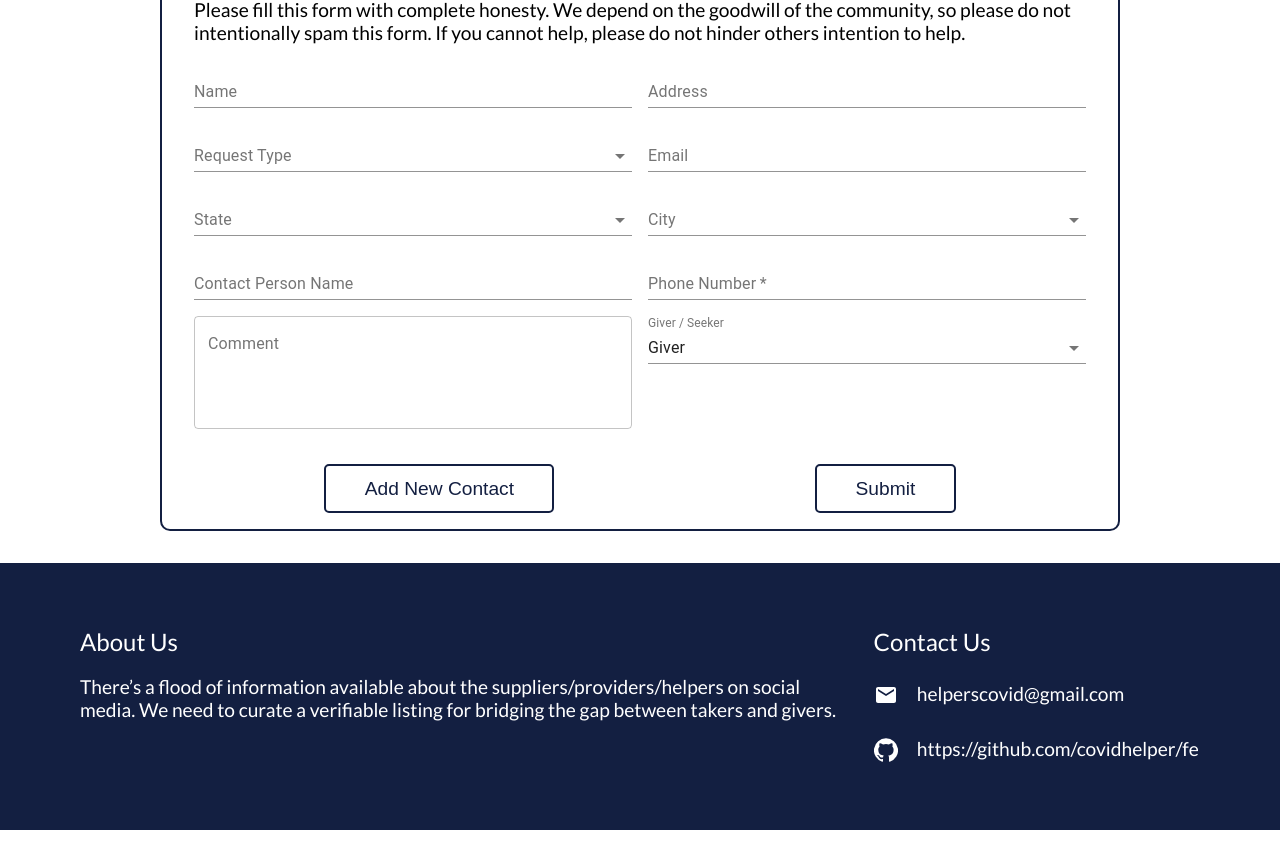
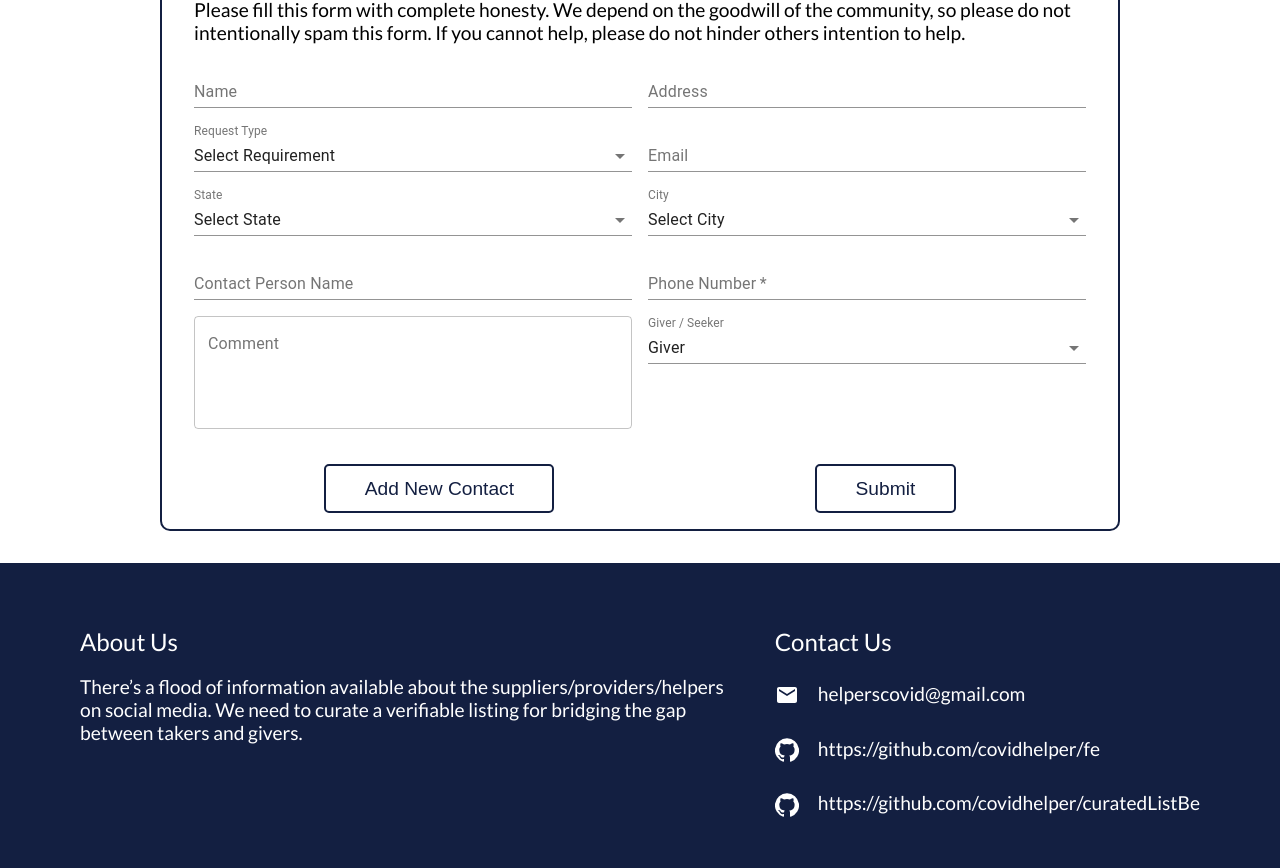
Before and after one commit to covidhelper/fe, a React (Create React App) app: page /contribute in a window 1280 px wide. Shown: the part 220-1088 px from the top of the page. Before the commit the page ends 1050 px from the top, so only its background shows below. Built offline with nearby package versions, Linux system fonts and the light colour scheme.

Commit message:
minor changes

```diff
--- a/src/assets/scss/index.scss
+++ b/src/assets/scss/index.scss
@@ -38,8 +38,7 @@ button {
   cursor: pointer;
   transition: all 250ms ease-in-out;
 
-  &:hover,
-  &:focus {
+  &:hover {
     outline: none;
     background-color: $dark-blue;
     color: $white;
--- a/src/components/Card/Card.js
+++ b/src/components/Card/Card.js
@@ -1,20 +1,25 @@
 import { Box, CircularProgress, Typography } from '@material-ui/core';
 import { Send } from '@material-ui/icons';
-import React, { useState } from 'react';
+import React, { useEffect, useState } from 'react';
 import { useLocation } from 'react-router-dom';
 import service from '../../utils/axiosConfig';
 import { FORM_FILL_STRUCTURED } from '../../utils/config';
 import CustomAlert from '../CustomAlert/CustomAlert';
 
 const Card = ({ name, email, phone, comment, state, city, requestType, address, uuid, rating, totalCount, isLink }) => {
-    const location = useLocation()
-
-    const [cardOpen, setCardOpen] = useState(true)
     const [alert, setAlert] = useState({
         isOpen: false,
         message: '',
         type: 'error'
     })
+
+    useEffect(() => {
+        if(alert.isOpen){
+            setTimeout(() => setAlert({...alert, isOpen: false}), 4000)
+        }
+    }, [alert.isOpen])
+
+    const [openModal, setOpenModal] = useState(false)
 
     const onVerifySubmit = e => {
         e.preventDefault()
@@ -26,17 +31,20 @@ const Card = ({ name, email, phone, comment, state, city, requestType, address,
         service.post(FORM_FILL_STRUCTURED+"/action", payload)
         .then(res => {
             if(res.data.success){
+                console.log("This was successful");
                 setAlert({
+                    ...alert,
+                    message: 'Data has been updated!',
+                    type: 'success',
                     isOpen: true,
-                    message: 'Data has been updated!',
-                    type: 'success'
                 })
             }
             else{
                 setAlert({
+                    ...alert,
+                    message: res.data.message,
+                    type: 'error',
                     isOpen: true,
-                    message: res.data.message,
-                    type: 'error'
                 })
             }
         })
@@ -100,7 +108,7 @@ const Card = ({ name, email, phone, comment, state, city, requestType, address,
             <div className="arrows">
                 <div className="vote">
                     <Box position="relative" display="inline-flex">
-                        <CircularProgress variant="determinate" value={(rating/5) * 100} size={50} />
+                        <CircularProgress variant="determinate" value={100} size={50} />
                         <Box
                             top={0}
                             left={0}
@@ -111,11 +119,13 @@ const Card = ({ name, email, phone, comment, state, city, requestType, address,
                             alignItems="center"
                             justifyContent="center"
                         >
-                            <Typography variant="caption" component="div" color="textSecondary">{(rating/5) / 100}</Typography>
+                            <Typography variant="caption" component="div" style={{fontSize: '20px'}} color="primary">{rating ? rating : 0}</Typography>
                         </Box>
                     </Box>
                     <div className="review">
-                        {totalCount} reviews
+                        <button className="btn" onClick={onShareLink}>
+                            {totalCount ? totalCount : 0} reviews
+                        </button>
                     </div>
                     <div className="share">
                         <button className="btn" onClick={onShareLink}>
@@ -126,18 +136,14 @@ const Card = ({ name, email, phone, comment, state, city, requestType, address,
                 </div>
             </div>
         </div>
-        {
-            cardOpen &&
         <div className="bottomRow">
             <form>
                 <button name="Verify" className="btn" onClick={onVerifySubmit}>Verify</button>
                 <button name="OutOfStock" className="btn" onClick={onVerifySubmit}>Out of Stock</button>
                 <button name="Unanswered" className="btn" onClick={onVerifySubmit}>Unanswered</button>
                 <button name="Report" className="btn" onClick={onVerifySubmit}>Report</button>
-                    <button name="date" className="btn" onClick={onVerifySubmit}>Next Available Date</button>
             </form>
         </div>
-        }
         {
             alert.isOpen &&
             <CustomAlert
--- a/src/components/Dropdowns/City.js
+++ b/src/components/Dropdowns/City.js
@@ -4,7 +4,7 @@ import city from '../../utils/in.json'
 
 const City = props => {
     const [cities, setCities] = useState(null)
-    const [selectedValue, setSelectedValue] = useState('')
+    const [selectedValue, setSelectedValue] = useState("")
 
     useEffect(() => {
         let arr = []
@@ -22,17 +22,19 @@ const City = props => {
 
     return (
         <FormControl>
-            <InputLabel id="city-label" required={props.required}>City</InputLabel>
+            <InputLabel shrink id="city-label" required={props.required}>City</InputLabel>
             <Select
                 required={props.required}
                 labelId="city-label"
                 id="city"
                 value={selectedValue}
                 onChange={onCityChange}
+                displayEmpty
             >
-            {
-                cities && cities.map(c => <MenuItem key={c} value={c}>{c}</MenuItem>)
-            }
+                <MenuItem value="" disabled>Select City</MenuItem>
+                {
+                    cities && cities.map(c => <MenuItem key={c} value={c}>{c}</MenuItem>)
+                }
             </Select>
         </FormControl>
     )
--- a/src/components/Dropdowns/ReqType.js
+++ b/src/components/Dropdowns/ReqType.js
@@ -23,17 +23,19 @@ const ReqType = props => {
 
     return (
         <FormControl>
-            <InputLabel id="type-label" required={props.required}>Request Type</InputLabel>
+            <InputLabel shrink id="type-label" required={props.required}>Request Type</InputLabel>
             <Select
                 required={props.required}
                 labelId="type-label"
                 id="reqType"
                 value={selectedValue}
                 onChange={onTypeChange}
+                displayEmpty
             >
-            {
-                data && data.map(d => <MenuItem key={d.id} value={d.id}>{d.name}</MenuItem>)
-            }
+                <MenuItem value="" disabled>Select Requirement</MenuItem>
+                {
+                    data && data.map(d => <MenuItem key={d.id} value={d.id}>{d.name}</MenuItem>)
+                }
             </Select>
         </FormControl>
     )
--- a/src/components/Dropdowns/State.js
+++ b/src/components/Dropdowns/State.js
@@ -23,17 +23,19 @@ const State = props => {
 
     return (
         <FormControl>
-            <InputLabel id="state-label" required={props.required}>State</InputLabel>
+            <InputLabel shrink id="state-label" required={props.required}>State</InputLabel>
             <Select
                 required={props.required}
                 labelId="state-label"
                 id="State"
                 value={selectedValue}
                 onChange={onStateChange}
+                displayEmpty
             >
-            {
-                states && states.map(c => <MenuItem key={c} value={c}>{c}</MenuItem>)
-            }
+                <MenuItem value="" disabled>Select State</MenuItem>
+                {
+                    states && states.map(c => <MenuItem key={c} value={c}>{c}</MenuItem>)
+                }
             </Select>
         </FormControl>
     )
--- a/src/components/Footer/Footer.js
+++ b/src/components/Footer/Footer.js
@@ -1,4 +1,4 @@
-import { GitHub, Mail, WhatsApp } from '@material-ui/icons'
+import { GitHub, Mail } from '@material-ui/icons'
 import React from 'react'
 
 const Footer = () => {
@@ -25,6 +25,12 @@ const Footer = () => {
                         </div>
                         <a href="https://github.com/covidhelper/fe">https://github.com/covidhelper/fe</a>
                     </div>
+                    <div className="block">
+                        <div className="icon">
+                            <GitHub />
+                        </div>
+                        <a href="https://github.com/covidhelper/curatedListBe">https://github.com/covidhelper/curatedListBe</a>
+                    </div>
                 </div>
             </footer>
         </div>
--- a/src/views/Contribute/Contribute.js
+++ b/src/views/Contribute/Contribute.js
@@ -1,6 +1,6 @@
 import { FormControl, InputLabel, MenuItem, Select, TextField } from '@material-ui/core'
 import { Add } from '@material-ui/icons'
-import React, { useState } from 'react'
+import React, { useEffect, useState } from 'react'
 import CustomAlert from '../../components/CustomAlert/CustomAlert'
 import City from '../../components/Dropdowns/City'
 import ReqType from '../../components/Dropdowns/ReqType'
@@ -26,6 +26,12 @@ const Contribute = () => {
         comment: '',
         isGiver: 'giver'
     })
+
+    useEffect(() => {
+        if(alert.isOpen){
+            setTimeout(() => setAlert({...alert, isOpen: false}), 4000)
+        }
+    }, [alert.isOpen])
 
     const onFormDataChange = e => {
         setFormData({
@@ -77,6 +83,7 @@ const Contribute = () => {
             if(res.data.success){
                 if(res.data.response.dataCards[0].isSave){
                     setAlert({
+                        ...alert,
                         isOpen: true,
                         message: "Data added successfully!",
                         type: 'success'
@@ -84,6 +91,7 @@ const Contribute = () => {
                 }
                 else{
                     setAlert({
+                        ...alert,
                         isOpen: true,
                         message: "Data already present!",
                         type: 'error'
@@ -104,6 +112,7 @@ const Contribute = () => {
             }
             else{
                 setAlert({
+                    ...alert,
                     isOpen: true,
                     message: res.data.message,
                     type: 'error'
--- a/src/views/Seek/Seek.js
+++ b/src/views/Seek/Seek.js
@@ -43,6 +43,12 @@ const Seek = () => {
     const { uuid } = useParams()
 
     useEffect(() => {
+        if(alert.isOpen){
+            setTimeout(() => setAlert({...alert, isOpen: false}), 4000)
+        }
+    }, [alert.isOpen])
+
+    useEffect(() => {
         console.log(uuid);
         setLoading(true)
         service.get(FORM_FILL_STRUCTURED)
@@ -52,6 +58,7 @@ const Seek = () => {
             }
             else{
                 setAlert({
+                    ...alert,
                     isOpen: true,
                     message: res.data.message,
                     type: 'error'
@@ -67,7 +74,7 @@ const Seek = () => {
     useEffect(() => {
         if(!(params.state === "" && params.city === "" && params.type === "" && params.query === "")){
             setLoading(true)
-            service.post(`${FORM_FILL_STRUCTURED}?city=${params.city ? params.city : 'null' }&state=${params.state ? params.state : 'null'}&requestType=${params.type ? params.type : 'null'}&q=${params.query ? params.query : 'null'}`)
+            service.post(`${FORM_FILL_STRUCTURED}?city=${params.city ? params.city : 'null' }&state=${params.state ? params.state : 'null'}&requestType=${params.type ? params.type : 'null'}&q=${params.query ? params.query : 'null'}&isSeeker=${seeker}`)
             .then(res => {
                 console.log(res);
             })
```
Lines whose indentation alone changed are shown as unchanged.
